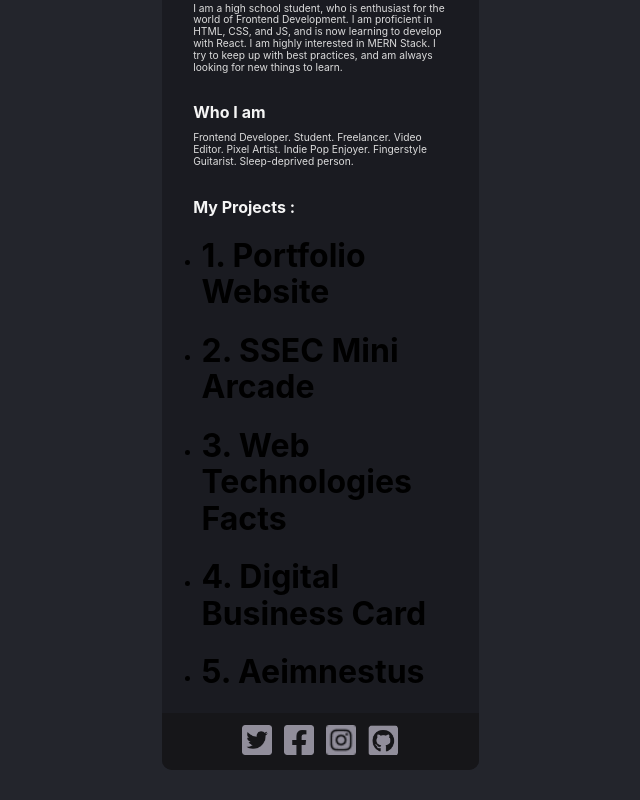
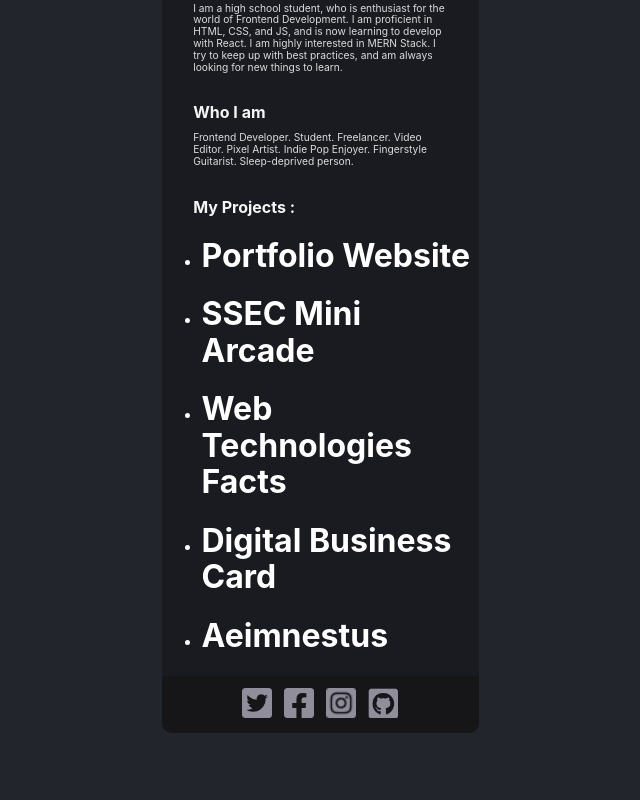
Before and after one commit to blazyboi/Digital-Business-Card, a React (Vite) app: page / in a window 1280 px wide. Shown: the part 566-1366 px from the top of the page, without its empty margins (320-960 px from the left). After the commit the page ends 1329 px from the top, so only its background shows below. Built offline with nearby package versions, Linux system fonts and the light colour scheme.

Commit message:
Initialized Projects Styling

```diff
--- a/components/Projects.jsx
+++ b/components/Projects.jsx
@@ -5,19 +5,19 @@ export default function Projects() {
         <div className="projects">
             <ul>
                 <li>
-                    <h1>1. Portfolio Website</h1>
+                    <h1>Portfolio Website</h1>
                 </li>
                 <li>
-                    <h1>2. SSEC Mini Arcade</h1>
+                    <h1>SSEC Mini Arcade</h1>
                 </li>
                 <li>
-                    <h1>3. Web Technologies Facts</h1>
+                    <h1>Web Technologies Facts</h1>
                 </li>
                 <li>
-                    <h1>4. Digital Business Card</h1>
+                    <h1>Digital Business Card</h1>
                 </li>
                 <li>
-                    <h1>5. Aeimnestus</h1>
+                    <h1>Aeimnestus</h1>
                 </li>
             </ul>
         </div>
--- a/style.css
+++ b/style.css
@@ -107,6 +107,14 @@ body {
     color: #DCDCDC;
 }
 
+/* Projects Sections */
+
+.projects {
+    color: #FFFFFF;
+    font-size: 16px;
+    font-weight: 700;
+}
+
 /* Socials Sections */
 
 footer {
```
